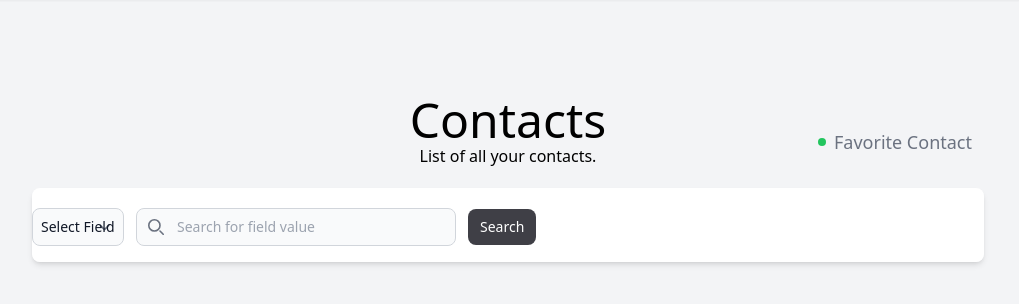
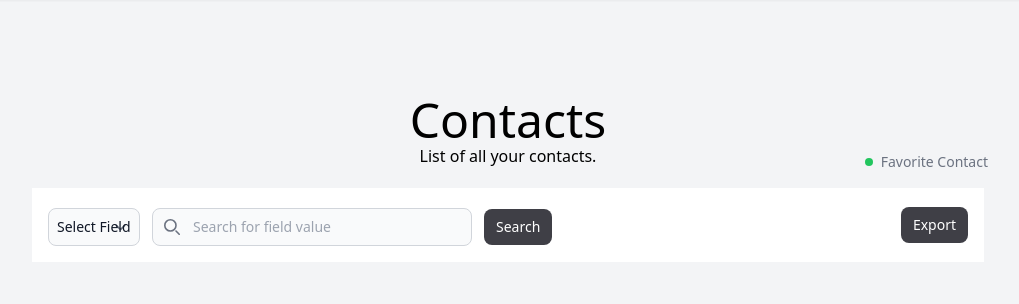
Before and after one commit to rpalival/smart_contacts, a Spring app: page /user/contacts in a window 1280 px wide. Shown: the part 72-376 px from the top of the page, without its empty margins (260-1279 px from the left). Run offline with Thymeleaf, Linux system fonts and the light colour scheme; the template is opened without the code that fills it, so the values that code supplies are empty; style sheets or scripts are compiled from the project's sources; some of the project's set-up classes (security, data sources, template engines, error pages and the like) are left out, and stand-ins take their place; some libraries are stand-ins or nearby versions.

Commit message:
change email smtp password and add export contact functionality

```diff
--- a/src/main/java/com/rpalival/smart_contacts/services/impl/UserServiceImpl.java
+++ b/src/main/java/com/rpalival/smart_contacts/services/impl/UserServiceImpl.java
@@ -48,7 +48,7 @@ public class UserServiceImpl implements UserService {
         user.setEmailToken(emailToken);
         User savedUser = userRepo.save(user);
         String emailLink = Helper.getLinkForEmailVerification(emailToken);
-        emailService.sendEmail(savedUser.getEmail(), "Verify Account : Smart Contacts Verification", emailLink);
+        emailService.sendEmail(savedUser.getEmail(), "Verify Account : Smart Contacts Email Verification", emailLink);
 
         return savedUser;
 
--- a/src/main/resources/templates/user/contacts.html
+++ b/src/main/resources/templates/user/contacts.html
@@ -21,19 +21,20 @@
                     <h1 class="text-5xl">Contacts</h1>
                     <p>List of all your contacts.</p>
                     <!-- Note for favorite contact -->
-                    <div class="absolute top-0 right-0 p-8 text-xs text-gray-500">
-                        <div class="flex items-center space-x-2">
-                            <span class="bg-green-500 rounded-full w-2 h-2"></span>
-                            <span class="text-lg text-gray dark:text-white">Favorite Contact</span>
+                    <div class="absolute top-0 right-0 p-4 mt-8 text-xs text-gray-500">
+                        <div class="w-full flex justify-end mt-2">
+                            <div class="flex items-center space-x-2">
+                                <span class="bg-green-500 rounded-full w-2 h-2"></span>
+                                <span class="text-sm text-gray dark:text-white">Favorite Contact</span>
+                            </div>
                         </div>
                     </div>
 
                     <!-- Start of contacts table -->
                     <div class="contacts_container w-full max-w-screen p-5">
-                        <div class="relative overflow-x-auto shadow-md sm:rounded-lg">
-                            <div th:replace="~{message :: messagebox}"></div>
+                        <div class="flex md:flex-row flex-col px-4 justify-between items-center bg-white dark:bg-gray-900">
                             <form th:object="${contactSearchForm}" th:action="@{'/user/contacts/search'}">
-                                <div class="flex space-x-3 pt-5  items-center justify-start flex-column flex-wrap md:flex-row space-y-4 md:space-y-0 pb-4 bg-white dark:bg-gray-900">
+                                <div class="flex space-x-3 pt-5  items-center justify-start flex-column flex-wrap md:flex-row space-y-4 md:space-y-0 pb-4">
                                     <!-- select box-->
                                     <div>
                                         <select
@@ -63,9 +64,9 @@
                                         <input
                                                 th:field="*{value}"
                                                 class="block p-2 ps-10 text-sm text-gray-900 border border-gray-300 rounded-lg w-80 bg-gray-50 focus:ring-blue-500 focus:border-blue-500 dark:bg-gray-700 dark:border-gray-600 dark:placeholder-gray-400 dark:text-white dark:focus:ring-blue-500 dark:focus:border-blue-500"
-                                               id="table-search-users"
-                                               placeholder="Search for field value"
-                                               type="text"
+                                                id="table-search-users"
+                                                placeholder="Search for field value"
+                                                type="text"
                                         >
                                     </div>
                                     <button
@@ -76,7 +77,20 @@
                                     </button>
                                 </div>
                             </form>
-                            <table th:if="${pageContact.totalElements > 0}" class="w-full text-sm text-left rtl:text-right text-gray-500 dark:text-gray-400">
+                            <div>
+                                <button
+                                        type="button"
+                                        onclick="exportData()"
+                                        class="px-3 py-2 bg-zinc-700 hover:bg-zinc-950 focus:ring-4 focus:outline-none focus:zinc-950 font-medium rounded-lg text-sm text-center dark:text-black dark:bg-neutral-400 dark:hover:bg-neutral-100 dark:focus:ring-neutral-100 text-white"
+                                >
+                                    Export
+                                </button>
+                            </div>
+                        </div>
+                        <div class="relative overflow-x-auto shadow-md sm:rounded-lg">
+                            <div th:replace="~{message :: messagebox}"></div>
+
+                            <table id="contact-table" th:if="${pageContact.totalElements > 0}" class="w-full text-sm text-left rtl:text-right text-gray-500 dark:text-gray-400">
                                 <!-- Column Headers -->
                                 <thead class="text-xs text-gray-700 uppercase bg-gray-50 dark:bg-gray-700 dark:text-gray-400">
                                     <tr>
@@ -98,8 +112,8 @@
                                 <tbody>
                                     <tr
                                             class="bg-white border-b dark:bg-gray-800 dark:border-gray-700 hover:bg-gray-50 dark:hover:bg-gray-600"
+                                            th:object="${c}"
                                             th:each="c : ${pageContact.getContent()}"
-                                            th:object="${c}"
                                     >
                                         <!-- 1st Column: Profile picture, name and email -->
                                         <th class="flex items-center px-6 py-4 text-gray-900 whitespace-nowrap dark:text-white"
@@ -137,7 +151,7 @@
                                                 <a target="_blank" th:href="@{*{websiteLink}}">
                                                     <i class="fa-solid fa-globe w-5 h-5"></i>
                                                 </a>
-                                                <a target="_blank" th:href="@{*{websiteLink}}">
+                                                <a target="_blank" th:href="@{*{linkedInLink}}">
                                                     <i class="fa-brands fa-linkedin w-5 h-5"></i>
                                                 </a>
                                             </div>
@@ -191,6 +205,7 @@
 
                                         <li data-th-unless="${pageContact.last}">
                                             <a
+
                                                     class="flex items-center justify-center px-4 h-10 leading-tight text-gray-500 bg-white border border-gray-300 rounded-e-lg hover:bg-gray-100 hover:text-gray-700 dark:bg-gray-800 dark:border-gray-700 dark:text-gray-400 dark:hover:bg-gray-700 dark:hover:text-white" data-th-href="@{'/user/contacts?size='+${pageSize}+'&page=' + ${pageContact.number+1}}"
                                                     href="#"
                                             >
@@ -208,6 +223,18 @@
                 <div th:replace="~{user/contact_modals::contact}"></div>
             </div>
         </div>
+        <script src="https://cdn.jsdelivr.net/npm/@linways/table-to-excel@1.0.4/dist/tableToExcel.min.js"></script>
         <script th:src="@{'/js/contacts.js'}"></script>
+        <script>
+            function exportData(){
+                TableToExcel.convert(document.getElementById("contact-table"), {
+                    name: "contact.xlsx",
+                    sheet: {
+                        name: "Sheet 1"
+                    }
+                });
+            }
+        </script>
+
     </body>
 </html>
```
